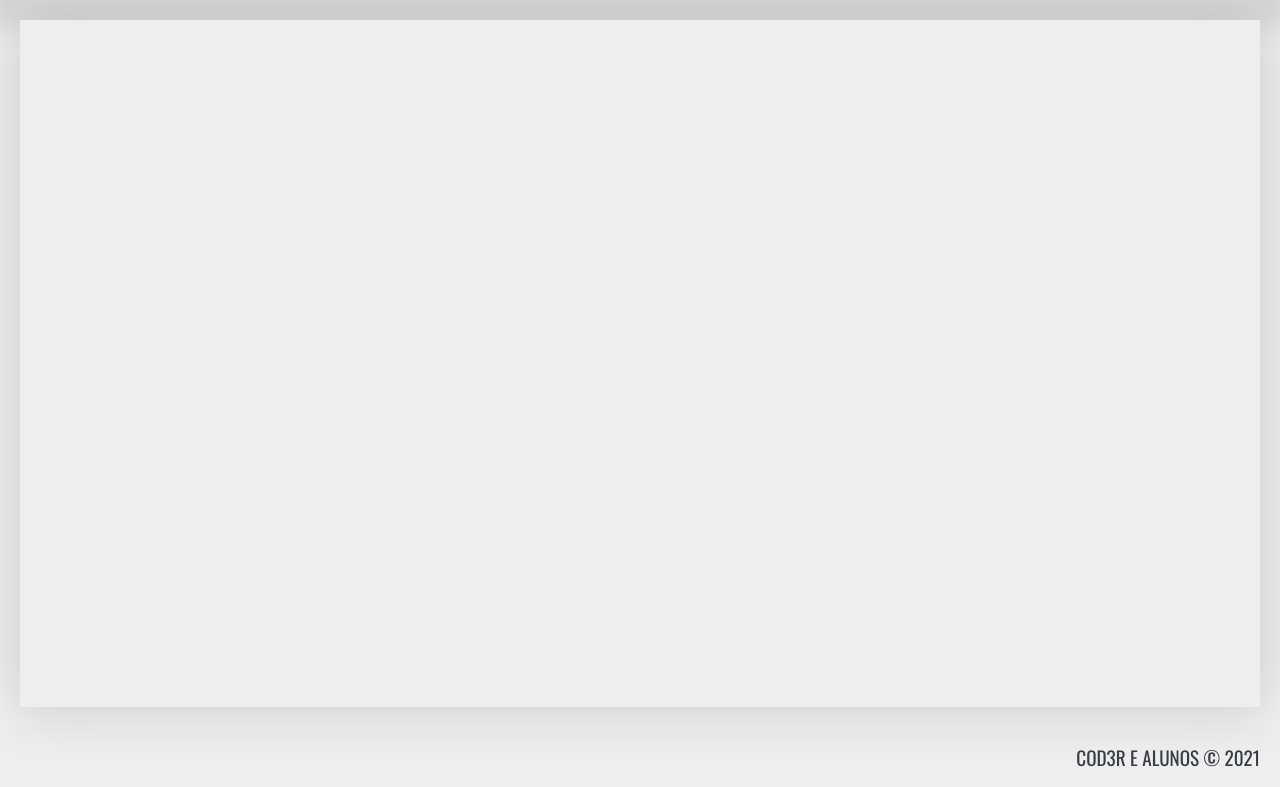
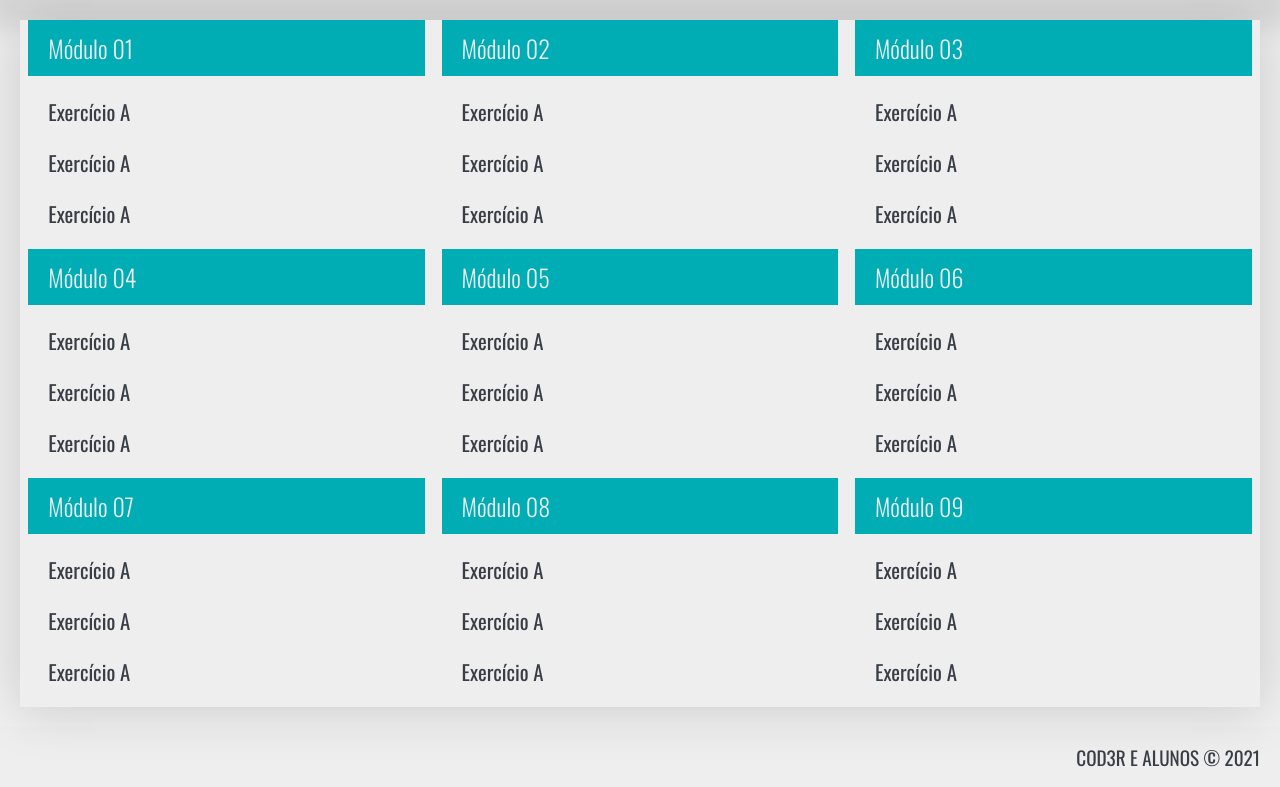
Before and after one commit to PauloHNDS/Curso-PHP, a PHP site: page / in a window 1280 px wide. Shown: the part 120-907 px from the top of the page. Run offline with PHP 8.4, Linux system fonts and the light colour scheme.

Commit message:
Configurando a div "modulos" e a "modulo"

```diff
--- a/assets/css/sytle.css
+++ b/assets/css/sytle.css
@@ -4,6 +4,7 @@
 :root{
     --preto: #222831;
     --cinza: #393e46;
+    --cinza-claro: #c9d6df;
     --azul: #00adb5;
     --branco: #eeeeee;
     --branco-escurto: #f0f0f0;
@@ -62,6 +63,44 @@ body {
     box-shadow: 0px 0px 49px 4px rgba(0,0,0,0.15);
     z-index: 1;
 }
+.modulos {
+    display: flex;
+    flex-wrap: wrap;
+    justify-content: space-around;
+}
+.modulo {
+    flex-basis: 32%;
+}
+.modulo > h3 {
+    margin: 0px;
+    color: var(--branco);
+    background-color: var(--azul);
+    font-weight: 300;
+    font-size: 1.5rem;
+    padding: 10px 20px;
+}
+
+.modulo > ul {
+    margin: 0px;
+    padding: 10px;
+    list-style: none;
+}
+
+.modulo > ul > li {
+    padding: 10px;
+    font-size: 1.3rem;
+    cursor: pointer;
+}
+
+.modulo > ul > li:hover {
+    background-color: var(--cinza-claro);
+}
+
+.modulo > ul > li > a {
+    display: flex;
+    text-decoration: none;
+    color: var(--cinza);
+}
 
 .rodape {
     grid-area: rodape;
--- a/index.html
+++ b/index.html
@@ -14,7 +14,80 @@
     </header>
     <main class="principal">
         <div class="conteudo">
-
+            <nav class="modulos">
+                <div class="modulo">
+                    <h3>Módulo 01</h3>
+                    <ul>
+                        <li><a href="#">Exercício A</a></li>
+                        <li><a href="#">Exercício A</a></li>
+                        <li><a href="#">Exercício A</a></li>
+                    </ul>
+                </div>
+                <div class="modulo">
+                    <h3>Módulo 02</h3>
+                    <ul>
+                        <li><a href="#">Exercício A</a></li>
+                        <li><a href="#">Exercício A</a></li>
+                        <li><a href="#">Exercício A</a></li>
+                    </ul>
+                </div>
+                <div class="modulo">
+                    <h3>Módulo 03</h3>
+                    <ul>
+                        <li><a href="#">Exercício A</a></li>
+                        <li><a href="#">Exercício A</a></li>
+                        <li><a href="#">Exercício A</a></li>
+                    </ul>
+                </div>
+                <div class="modulo">
+                    <h3>Módulo 04</h3>
+                    <ul>
+                        <li><a href="#">Exercício A</a></li>
+                        <li><a href="#">Exercício A</a></li>
+                        <li><a href="#">Exercício A</a></li>
+                    </ul>
+                </div>
+                <div class="modulo">
+                    <h3>Módulo 05</h3>
+                    <ul>
+                        <li><a href="#">Exercício A</a></li>
+                        <li><a href="#">Exercício A</a></li>
+                        <li><a href="#">Exercício A</a></li>
+                    </ul>
+                </div>
+                <div class="modulo">
+                    <h3>Módulo 06</h3>
+                    <ul>
+                        <li><a href="#">Exercício A</a></li>
+                        <li><a href="#">Exercício A</a></li>
+                        <li><a href="#">Exercício A</a></li>
+                    </ul>
+                </div>
+                <div class="modulo">
+                    <h3>Módulo 07</h3>
+                    <ul>
+                        <li><a href="#">Exercício A</a></li>
+                        <li><a href="#">Exercício A</a></li>
+                        <li><a href="#">Exercício A</a></li>
+                    </ul>
+                </div>
+                <div class="modulo">
+                    <h3>Módulo 08</h3>
+                    <ul>
+                        <li><a href="#">Exercício A</a></li>
+                        <li><a href="#">Exercício A</a></li>
+                        <li><a href="#">Exercício A</a></li>
+                    </ul>
+                </div>
+                <div class="modulo">
+                    <h3>Módulo 09</h3>
+                    <ul>
+                        <li><a href="#">Exercício A</a></li>
+                        <li><a href="#">Exercício A</a></li>
+                        <li><a href="#">Exercício A</a></li>
+                    </ul>
+                </div>
+            </nav>
         </div>
     </main>
     <footer class="rodape">
```
